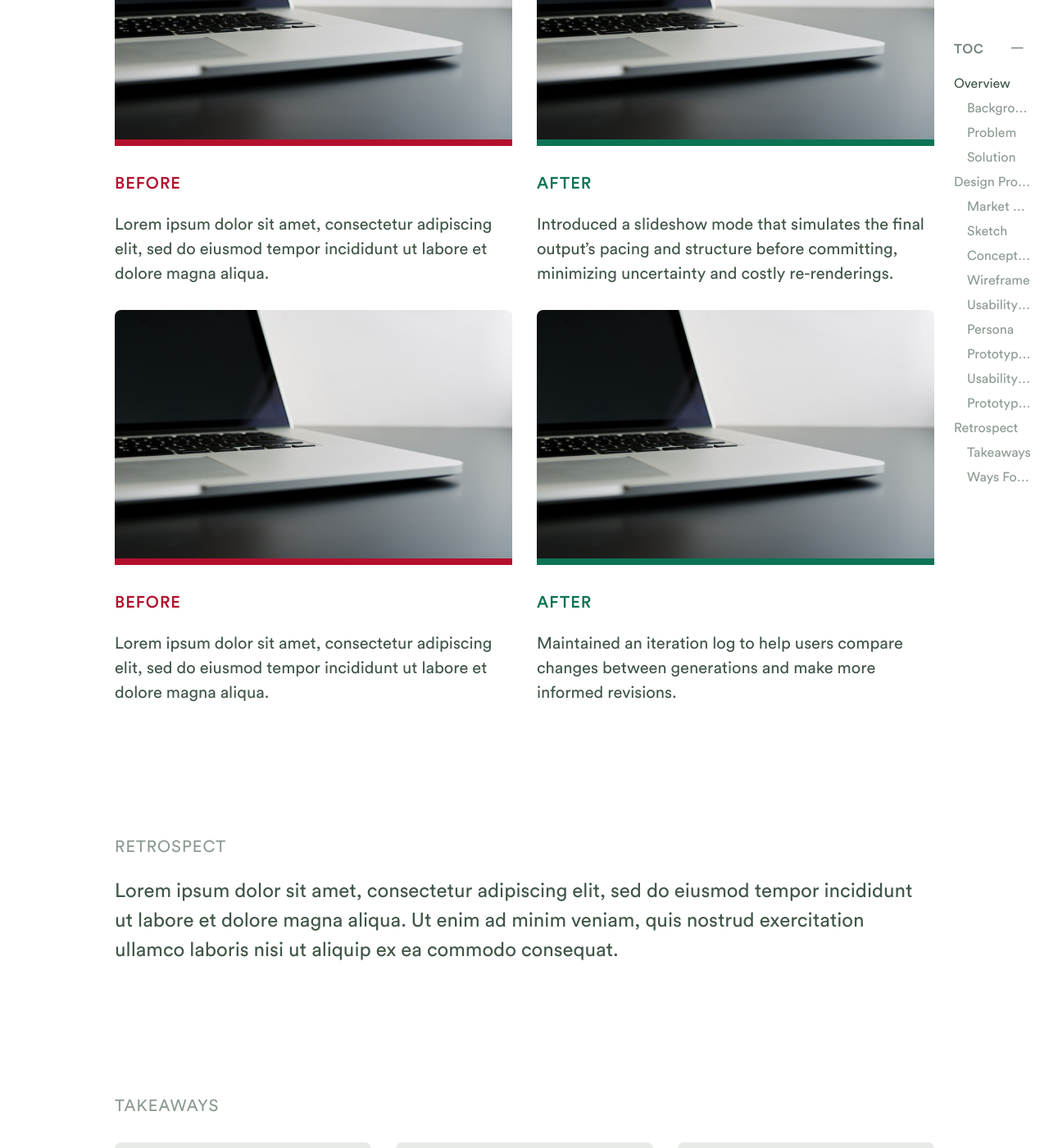
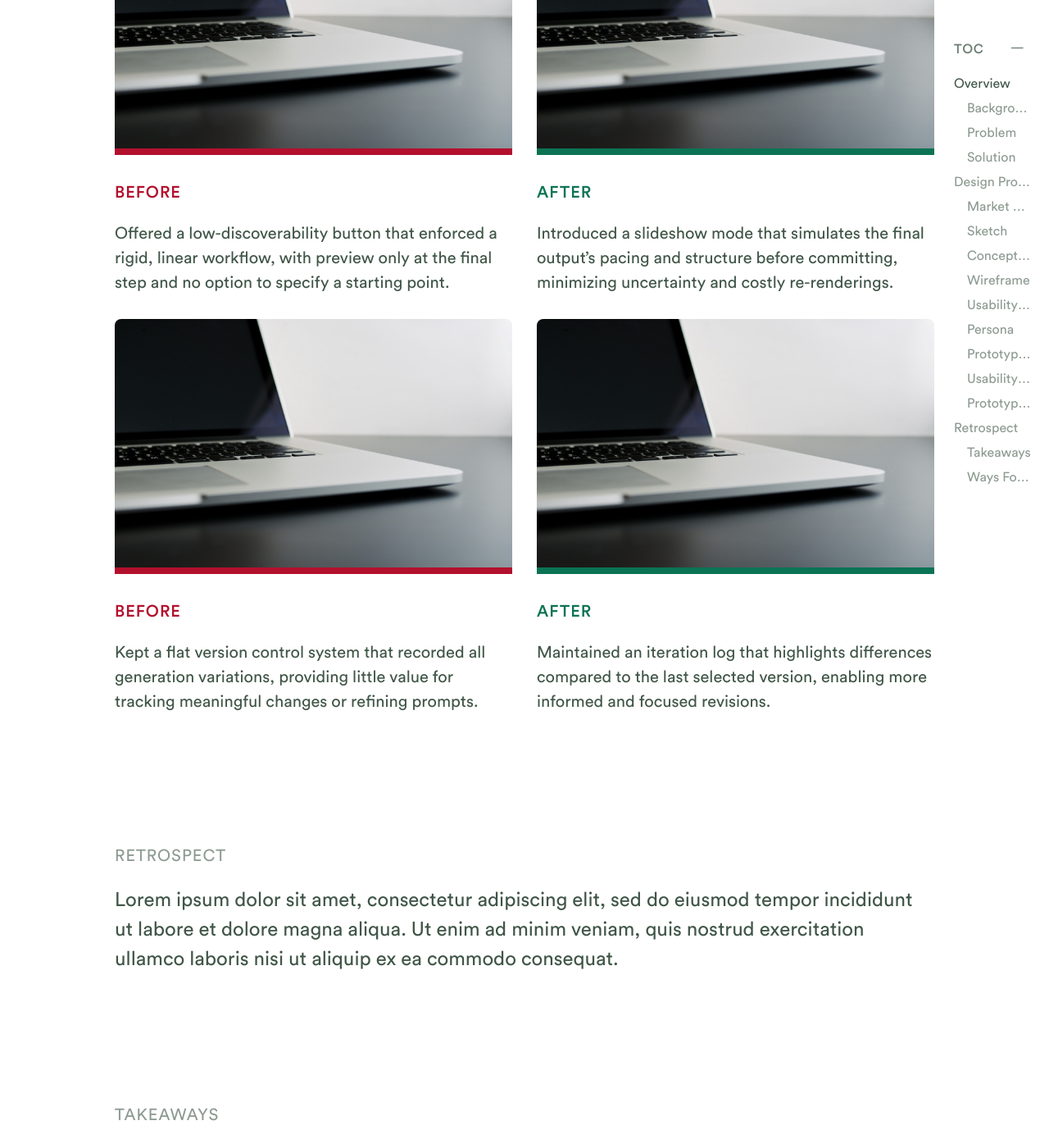
Before and after one commit to azurestocking/azurestocking.github.io, a Jekyll site: the page built from _projects/opus.html, in a window 1280 px wide and 1400 px high, scrolled down 21880 px. Shown: the whole window at 82% size. Built offline with Jekyll 4.4.1, drawn with Linux system fonts in a browser that asks for light colours; some web fonts are replaced.

Commit message:
Update post

```diff
--- a/_includes/project-header.html
+++ b/_includes/project-header.html
@@ -1,6 +1,6 @@
 <section style="padding-top: 0px;" id="overview">
-    <div>
-        <div class="p-xl" style="margin-block-end: 64px;">
+    <div class="grid grid-3" style="margin-top: 0px;">
+        <div class="p-xl" style="margin-block-end: 64px; grid-column: 1 / span 2; margin-block-end: 0px;">
             {{ page.title }}
         </div>
     </div>
--- a/_projects/opus.html
+++ b/_projects/opus.html
@@ -511,7 +511,7 @@ tool:
     <div class="grid grid-2">
         <div class="before">
             <h5>BEFORE</h5>
-            <p>Lorem ipsum dolor sit amet, consectetur adipiscing elit, sed do eiusmod tempor incididunt ut labore et dolore magna aliqua.</p>
+            <p>Offered a low-discoverability button that enforced a rigid, linear workflow, with preview only at the final step and no option to specify a starting point.</p>
         </div>
         <div class="after">
             <h5>AFTER</h5>
@@ -529,11 +529,11 @@ tool:
     <div class="grid grid-2">
         <div class="before">
             <h5>BEFORE</h5>
-            <p>Lorem ipsum dolor sit amet, consectetur adipiscing elit, sed do eiusmod tempor incididunt ut labore et dolore magna aliqua.</p>
+            <p>Kept a flat version control system that recorded all generation variations, providing little value for tracking meaningful changes or refining prompts.</p>
         </div>
         <div class="after">
             <h5>AFTER</h5>
-            <p>Maintained an iteration log to help users compare changes between generations and make more informed revisions.</p>
+            <p>Maintained an iteration log that highlights differences compared to the last selected version, enabling more informed and focused revisions.</p>
         </div>
     </div>
 </section>
```
